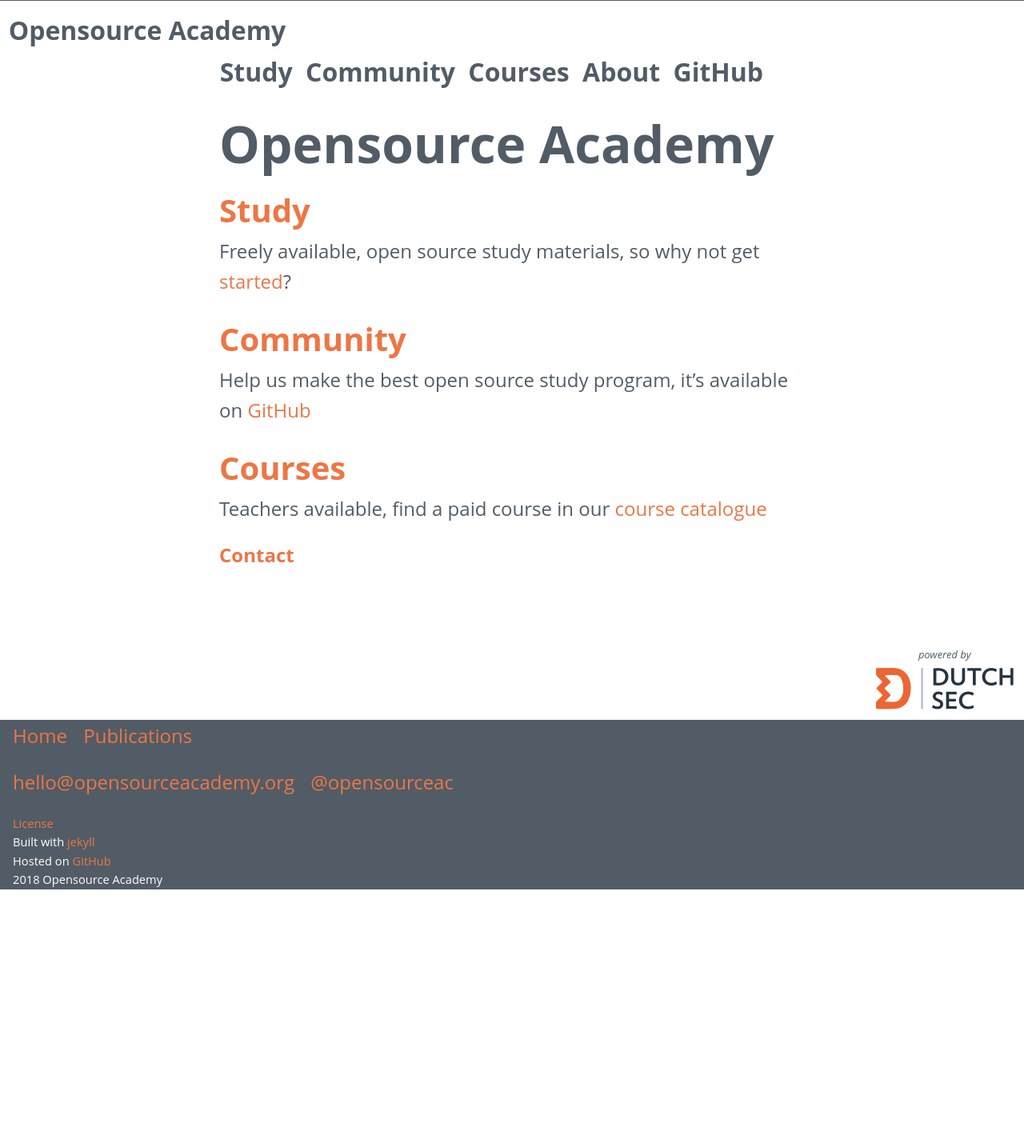
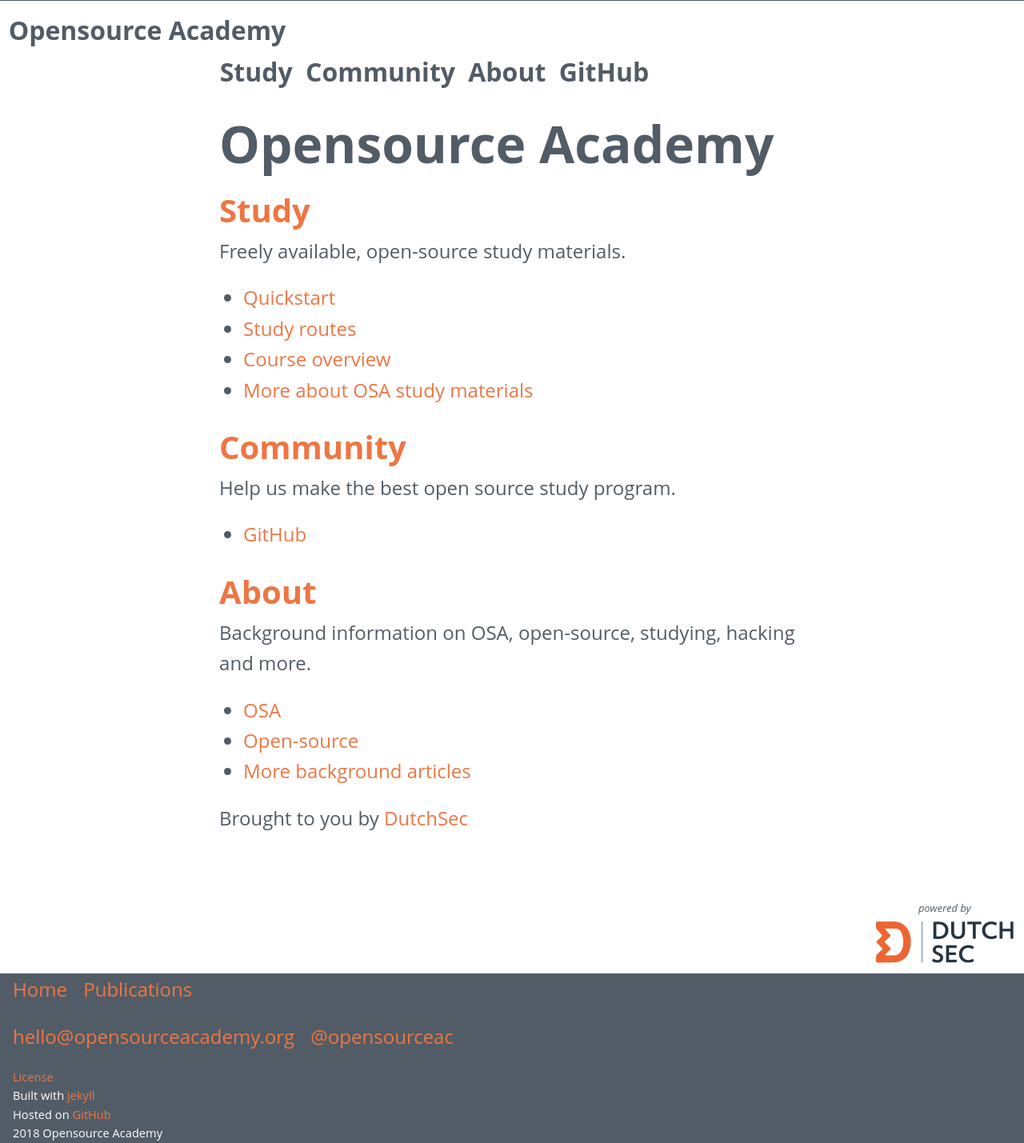
Before and after one commit to Opensource-Academy/Opensource-Academy.github.io, a Jekyll site: the page built from index.md, in a window 1280 px wide. Shown: the whole page at 80% size. Built offline with Jekyll 4.4.1, drawn with Linux system fonts in a browser that asks for light colours; before the commit the page ends 1112 px from its top, so only the background shows below that.

Commit message:
restructured pages

```diff
--- a/_config.yml
+++ b/_config.yml
@@ -47,9 +47,6 @@
   community:
     output: true
     permalink: /community/:name/
-  courses:
-    output: true
-    permalink: /courses/:name/
   study:
     output: true
     permalink: /study/:name/
--- a/_includes/header.html
+++ b/_includes/header.html
@@ -3,7 +3,6 @@
     <h6>
         <a href="/study" style="color: #525C66; padding-right: 6pt;">Study</a>
         <a href="/community" style="color: #525C66; padding-right: 6pt;">Community</a>
-        <a href="/courses" style="color: #525C66; padding-right: 6pt;">Courses</a>
         <a href="/about" style="color: #525C66; padding-right: 6pt;">About</a>
         <a href="https://github.com/opensource-academy" style="color: #525C66; padding-right: 6pt;">GitHub</a>
     </h6>
--- a/index.md
+++ b/index.md
@@ -3,12 +3,20 @@
 layout: frontpage
 ---
 ### [Study](/study)
-Freely available, open source study materials, so why not get [started](/study/quickstart)?
+Freely available, open-source study materials.
+- [Quickstart](/study/quickstart)
+- [Study routes](https://github.com/opensource-academy/routes)
+- [Course overview](https://github.com/opensource-academy/courses)
+- [More about OSA study materials](/study)
 
 ### [Community](/community)
-Help us make the best open source study program, it's available on [GitHub](https://github.com/opensource-academy)
+Help us make the best open source study program.
+- [GitHub](https://github.com/opensource-academy)
 
-### [Courses](/courses)
-Teachers available, find a paid course in our [course catalogue](/static/catalogues/osa_catalogue_placeholder.pdf)
+### [About](/about)
+Background information on OSA, open-source, studying, hacking and more.
+- [OSA](/about/)
+- [Open-source](/about/open-source)
+- [More background articles](/about/articles)
 
-**[Contact](/contact)**
+Brought to you by [DutchSec](https://dutchsec.com)
```
Also changed, not shown: about/index.md (+3 -1 lines), about/open-source.md (+1 -1 lines), courses/catalogue.md (deleted, +0 -14 lines), courses/index.md (deleted, +0 -19 lines), study/quickstart.md (+7 -4 lines), 1 other file.
